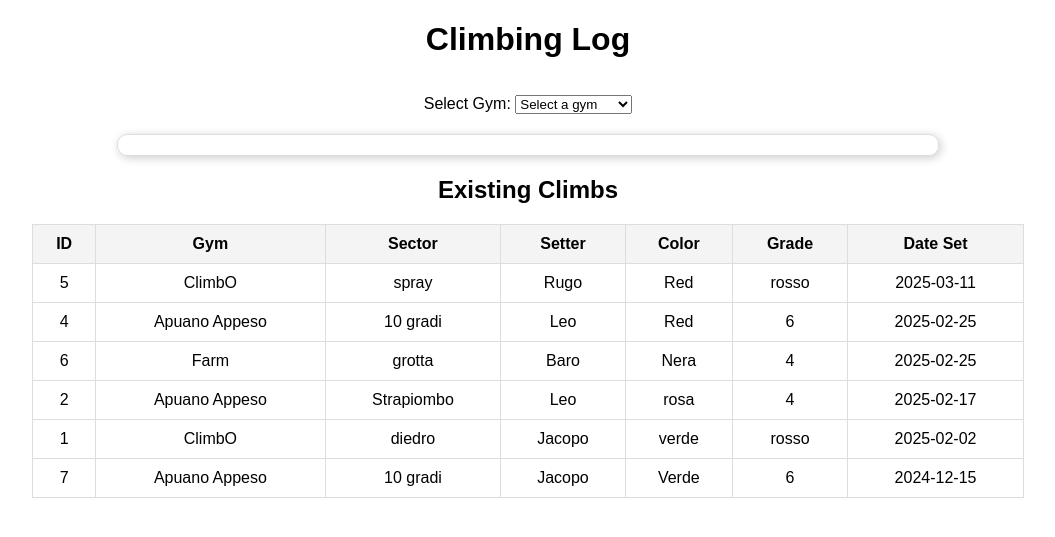
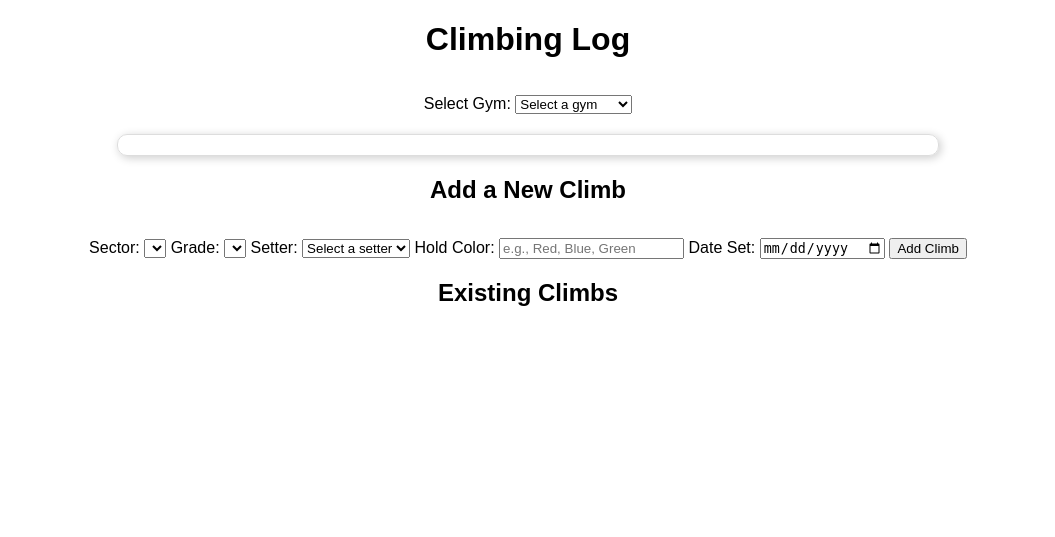
Before and after one commit to jacopomo/Setting_log, a Flask app: page / in a window 1280 px wide. Shown: the top 537 px of the page, without its empty margins (112-1167 px from the left). Run offline with Flask 3, Linux system fonts and the light colour scheme; data comes from the database, SQL or seed files in the repository; both versions use the stored data as it was after the commit; lists and menus that the app fills with data are empty.

Commit message:
Added sector lines and add climbs table

```diff
--- a/app.py
+++ b/app.py
@@ -3,22 +3,17 @@ import sqlite3
 
 app = Flask(__name__)
 
-# Function to establish a database connection
 def get_db_connection():
     conn = sqlite3.connect('climbing_gym.db')
-    conn.row_factory = sqlite3.Row  # Enables dictionary-like access to rows
+    conn.row_factory = sqlite3.Row
     return conn
 
 @app.route('/')
 def index():
-    """Render the main page with gyms and climbs."""
     conn = get_db_connection()
 
-    # Fetch gyms and setters for dropdowns
     gyms = conn.execute("SELECT id, name FROM gyms").fetchall()
     setters = conn.execute("SELECT id, name FROM setters").fetchall()
-
-    # Fetch all existing climbs with details
     climbs = conn.execute("""
         SELECT climbs.id, climbs.hold_color, grades.grade, climbs.date_set,
                sectors.name AS sector_name, gyms.name AS gym_name,
@@ -32,29 +27,60 @@ def index():
     """).fetchall()
 
     conn.close()
-
     return render_template('index.html', gyms=gyms, setters=setters, climbs=climbs)
 
-@app.route('/get_sectors/<int:gym_id>', methods=['GET'])
-def get_sectors(gym_id):
+@app.route('/get_sectors/<gym_name>', methods=['GET'])
+def get_sectors(gym_name):
     conn = get_db_connection()
-    sectors = conn.execute('''
-        SELECT id, name, center_x, center_y FROM sectors WHERE gym_id = ?
-    ''', (gym_id,)).fetchall()
+    cursor = conn.cursor()
+
+    cursor.execute("SELECT id FROM gyms WHERE name = ?", (gym_name,))
+    gym = cursor.fetchone()
+    if not gym:
+        return jsonify({'error': 'Gym not found'}), 404
+
+    gym_id = gym[0]
+    cursor.execute("SELECT id, name, center_x, center_y, boundary_points FROM sectors WHERE gym_id = ?", (gym_id,))
+    sectors = cursor.fetchall()
+
     conn.close()
 
-    # Convert result to list of dictionaries
-    sectors_list = [
-        {"id": s["id"], "name": s["name"], "center_x": s["center_x"], "center_y": s["center_y"]}
-        for s in sectors
-    ]
+    return jsonify({'sectors': [{'id': s[0], 'name': s[1], 'center_x': s[2], 'center_y': s[3], 'boundary_points': s[4]} for s in sectors]})
 
-    return jsonify({"sectors": sectors_list})
+@app.route('/get_gym_map/<gym_name>', methods=['GET'])
+def get_gym_map(gym_name):
+    conn = get_db_connection()
+    cursor = conn.cursor()
 
+    cursor.execute("SELECT map_location FROM gyms WHERE name = ?", (gym_name,))
+    result = cursor.fetchone()
+    conn.close()
+
+    if result and result[0]:
+        return jsonify({'map_url': result[0]})
+
+    return jsonify({'error': 'Gym not found'}), 404
+
+@app.route('/get_grades/<gym_name>', methods=['GET'])
+def get_grades(gym_name):
+    conn = get_db_connection()
+    cursor = conn.cursor()
+
+    cursor.execute("SELECT id FROM gyms WHERE name = ?", (gym_name,))
+    gym = cursor.fetchone()
+    if not gym:
+        return jsonify({'error': 'Gym not found'}), 404
+
+    gym_id = gym[0]
+    cursor.execute("SELECT grade FROM grades WHERE gym_id = ?", (gym_id,))
+    grades = cursor.fetchall()
+
+    conn.close()
+
+    return jsonify({'grades': [{'grade': g[0]} for g in grades]})
 
 @app.route('/get_climbs/<int:sector_id>', methods=['GET'])
 def get_climbs(sector_id):
-    """Fetches all climbs in a given sector."""
     conn = get_db_connection()
     climbs = conn.execute("""
         SELECT climbs.id, climbs.hold_color, grades.grade, climbs.date_set,
@@ -67,21 +93,85 @@ def get_climbs(sector_id):
     """, (sector_id,)).fetchall()
     conn.close()
 
-    # Convert to JSON format
     return jsonify({'climbs': [{'color': c['hold_color'], 'grade': c['grade'],
                                 'setter': c['setter'], 'date': c['date_set']}
                                for c in climbs]})
 
-@app.route('/get_gym_map/<int:gym_id>', methods=['GET'])
-def get_gym_map(gym_id):
-    """Fetches the map location for a given gym."""
+@app.route('/get_climbs_by_gym/<gym_name>', methods=['GET'])
+def get_climbs_by_gym(gym_name):
     conn = get_db_connection()
-    result = conn.execute("SELECT map_location FROM gyms WHERE id = ?", (gym_id,)).fetchone()
+    cursor = conn.cursor()
+
+    cursor.execute("SELECT id FROM gyms WHERE name = ?", (gym_name,))
+    gym = cursor.fetchone()
+    if not gym:
+        return jsonify({'error': 'Gym not found'}), 404
+
+    gym_id = gym[0]
+
+    climbs = cursor.execute("""
+        SELECT climbs.id, climbs.hold_color, grades.grade, climbs.date_set,
+               sectors.name AS sector_name, gyms.name AS gym_name,
+               setters.name AS setter_name
+        FROM climbs
+        JOIN sectors ON climbs.sector_id = sectors.id
+        JOIN gyms ON climbs.gym_id = gyms.id
+        JOIN setters ON climbs.setter_id = setters.id
+        JOIN grades ON climbs.grade_id = grades.id
+        WHERE climbs.gym_id = ?
+        ORDER BY climbs.date_set DESC;
+    """, (gym_id,)).fetchall()
+
     conn.close()
 
-    if result:
-        return jsonify({'map_url': result['map_location']})
-    return jsonify({'error': 'Gym not found'}), 404
+    return jsonify({'climbs': [
+        {'id': c['id'], 'hold_color': c['hold_color'], 'grade': c['grade'],
+         'date_set': c['date_set'], 'sector_name': c['sector_name'],
+         'gym_name': c['gym_name'], 'setter_name': c['setter_name']}
+        for c in climbs
+    ]})
+
+
+
+# ✅ Route to insert a new climb
+@app.route('/add_climb', methods=['POST'])
+def add_climb():
+    data = request.json
+    conn = get_db_connection()
+    cursor = conn.cursor()
+
+    # Get necessary IDs from database
+    cursor.execute("SELECT id FROM gyms WHERE name = ?", (data['gym'],))
+    gym_id = cursor.fetchone()[0]
+
+    cursor.execute("SELECT id FROM sectors WHERE name = ? AND gym_id = ?", (data['sector'], gym_id))
+    sector_id = cursor.fetchone()[0]
+
+    cursor.execute("SELECT id FROM grades WHERE grade = ? AND gym_id = ?", (data['grade'], gym_id))
+    grade_id = cursor.fetchone()[0]
+
+    cursor.execute("SELECT id FROM setters WHERE name = ?", (data['setter'],))
+    setter_id = cursor.fetchone()[0]
+
+    # Insert new climb
+    cursor.execute("""
+        INSERT INTO climbs (sector_id, gym_id, grade_id, setter_id, date_set, hold_color)
+        VALUES (?, ?, ?, ?, ?, ?);
+    """, (sector_id, gym_id, grade_id, setter_id, data['date'], data['color']))
+
+    conn.commit()
+    conn.close()
+    return jsonify({"message": "Climb added successfully!"}), 201
+
+# ✅ Route to delete a climb
+@app.route('/delete_climb/<int:climb_id>', methods=['DELETE'])
+def delete_climb(climb_id):
+    conn = get_db_connection()
+    cursor = conn.cursor()
+    cursor.execute("DELETE FROM climbs WHERE id = ?", (climb_id,))
+    conn.commit()
+    conn.close()
+    return jsonify({"message": "Climb deleted successfully!"}), 200
 
 if __name__ == '__main__':
     app.run(debug=True)
--- a/insert_data.py
+++ b/insert_data.py
@@ -28,8 +28,8 @@ def insert_data():
         "Apuano Appeso": [
             ("Diedro sx", 177, 105, "[(177,142), (177,60), (205,60)]"),
             ("10 gradi", 264, 64, "[(206,60),(350, 60)]"),
-            ("Strapiombo", 458, 124, "[(351,63), (425,124), (566,166)]"),
-            ("15 gradi", 596, 88, "[(567,166), (618,71)]"),
+            ("Strapiombo", 458, 124, "[(351,63), (425,124), (566,116)]"),
+            ("15 gradi", 596, 88, "[(567,116), (618,71)]"),
             ("Diedro dx", 652, 80, "[(619,71), (654,50), (657,118)]"),
             ("Placca", 660, 200, "[(657,119), (659,316)]")
         ],
--- a/templates/index.html
+++ b/templates/index.html
@@ -45,16 +45,13 @@
             white-space: nowrap;
         }
 
-        .sector-marker:hover::after {
-            content: attr(data-info);
-            position: absolute;
-            left: 100%;
-            background-color: rgba(0, 0, 0, 0.8);
-            color: white;
-            padding: 5px;
-            border-radius: 5px;
-            white-space: nowrap;
-            font-size: 12px;
+        .sector-line {
+            transition: stroke 0.2s ease-in-out, stroke-width 0.2s ease-in-out;
+        }
+
+        .sector-line:hover {
+            stroke: yellow !important;
+            stroke-width: 8px !important;
         }
 
         table {
@@ -77,92 +74,166 @@
     <script src="https://code.jquery.com/jquery-3.6.0.min.js"></script>
     <script>
         $(document).ready(function() {
-            function updateGymMap(gymId) {
-                $.get('/get_gym_map/' + gymId, function(response) {
+            $("#gym").change(function() {
+                let gymName = $(this).val();
+                console.log("Fetching data for gym:", gymName);
+
+                // 🗺️ Update the map and sectors
+                $.get(`/get_gym_map/${encodeURIComponent(gymName)}`, function(response) {
                     if (response.map_url) {
-                        $('#gym-map')
-                            .attr('src', response.map_url)
-                            .on('load', function () {
-                                console.log("Image fully loaded, now updating sectors.");
-                                updateSectors(gymId); // Call updateSectors only after the image loads
-                            })
-                            .show();
+                        $('#gym-map').attr('src', response.map_url).show();
+                        updateSectors(gymName);
                     } else {
+                        console.error("No map found for", gymName);
                         $('#gym-map').hide();
                     }
                 });
-            }
 
+                // 📌 Update sectors dropdown
+                updateSectorDropdown(gymName);
 
-            function updateSectors(gymId) {
-                $.get('/get_sectors/' + gymId, function(response) {
-                    console.log("Full Response from API:", response); // Debugging step
+                // 🎯 Update grades dropdown
+                updateGradesDropdown(gymName);
 
-                    if (!response.sectors || response.sectors.length === 0) {
-                        console.error("No sectors received for gym ID:", gymId);
-                        return;
-                    }
-
-                    $('.sector-marker').remove(); // Remove previous markers
+                // 📋 Update existing climbs table
+                updateClimbsTable(gymName);
+            });
+            function updateSectors(gymName) {
+                $.get('/get_sectors/' + encodeURIComponent(gymName), function(response) {
+                    $('.sector-marker').remove();
+                    $('.sector-boundary').remove();
+                    console.log("Sectors fetched:", response);
 
                     let img = $("#gym-map");
-                    let imgOffset = img.position(); // Get image position relative to container
+                    let imgOffset = img.position();
                     let imgWidth = img.width();
                     let imgHeight = img.height();
-                    let originalMapWidth = 819; // Update this with your actual map width
-                    let originalMapHeight = 460; // Update this with your actual map height
-
-                    console.log("Image Width:", imgWidth, "Image Height:", imgHeight);
-                    console.log("Image Offset Left:", imgOffset.left, "Image Offset Top:", imgOffset.top);
+                    let originalMapWidth = 819;
+                    let originalMapHeight = 460;
 
                     response.sectors.forEach(function(sector) {
-                        console.log("Sector Data:", sector); // Debugging step
-
-                        if (sector.center_x == null || sector.center_y == null) {
-                            console.error("Sector missing coordinates:", sector.name);
-                            return; // Skip this sector if coordinates are missing
+                        if (!sector.center_x || !sector.center_y || !sector.boundary_points) {
+                            return;
                         }
 
-                        // Scale coordinates based on actual image size
-                        let relativeX = (sector.center_x / originalMapWidth) * imgWidth;
-                        let relativeY = (sector.center_y / originalMapHeight) * imgHeight;
+                        let boundaryPoints = JSON.parse(sector.boundary_points.replace(/\(/g, "[").replace(/\)/g, "]"));
+                        let scaledPoints = boundaryPoints.map(point => ({
+                            x: (point[0] / originalMapWidth) * imgWidth + imgOffset.left,
+                            y: (point[1] / originalMapHeight) * imgHeight + imgOffset.top
+                        }));
 
-                        console.log(`Sector: ${sector.name}, X: ${sector.center_x}, Y: ${sector.center_y}`);
-                        console.log(`Scaled X: ${relativeX}, Scaled Y: ${relativeY}`);
+                        let sectorSVG = $("<div>").addClass("sector-boundary").css({
+                            position: "absolute",
+                            top: 0,
+                            left: 0,
+                            width: imgWidth + "px",
+                            height: imgHeight + "px",
+                            pointerEvents: "none"
+                        });
 
-                        $("#gym-map-container").append(`
-                            <div class="sector-marker"
-                                style="top: ${relativeY + imgOffset.top}px; left: ${relativeX + imgOffset.left}px;"
-                                data-sector="${sector.id}"
-                                data-info="Loading...">
-                                ${sector.name}
-                            </div>`);
+                        let sectorLines = `<svg width="${imgWidth}" height="${imgHeight}" style="position:absolute;top:0;left:0;">`;
+
+                        for (let i = 0; i < scaledPoints.length - 1; i++) {
+                            let p1 = scaledPoints[i];
+                            let p2 = scaledPoints[i + 1];
+
+                            sectorLines += `<line x1="${p1.x}" y1="${p1.y}" x2="${p2.x}" y2="${p2.y}"
+                                stroke="red" stroke-width="5" stroke-opacity="0.8"
+                                class="sector-line" data-sector="${sector.id}"/>`;
+                        }
+
+                        sectorLines += `</svg>`;
+                        sectorSVG.html(sectorLines);
+                        $("#gym-map-container").append(sectorSVG);
+
+                        let relativeX = (sector.center_x / originalMapWidth) * imgWidth + imgOffset.left;
+                        let relativeY = (sector.center_y / originalMapHeight) * imgHeight + imgOffset.top;
+
+                        let label = $(`<div class="sector-marker"
+                            style="top: ${relativeY}px; left: ${relativeX}px;"
+                            data-sector="${sector.id}"
+                            data-info="Loading...">${sector.name}</div>`);
+
+                        $("#gym-map-container").append(label);
                     });
                 });
             }
 
-
-            function updateSectorInfo(sectorId, marker) {
-                $.get('/get_climbs/' + sectorId, function(response) {
-                    let climbText = response.climbs.length > 0
-                        ? response.climbs.map(c => `${c.color} | ${c.grade} | ${c.setter} | ${c.date}`).join("\n")
-                        : "No climbs yet.";
-                    $(marker).attr('data-info', climbText);
+            function updateSectorDropdown(gymName) {
+                $.get(`/get_sectors/${encodeURIComponent(gymName)}`, function(response) {
+                    $("#sector-select").empty().append('<option value="" disabled selected>Select a sector</option>');
+                    response.sectors.forEach(sector => {
+                        $("#sector-select").append(`<option value="${sector.name}">${sector.name}</option>`);
+                    });
                 });
             }
 
-            $('#gym').change(function() {
-                let gymId = $(this).val();
-                if (gymId) {
-                    updateGymMap(gymId);
-                    updateSectors(gymId);
-                }
+            function updateGradesDropdown(gymName) {
+                $.get(`/get_grades/${encodeURIComponent(gymName)}`, function(response) {
+                    $("#grade-select").empty().append('<option value="" disabled selected>Select a grade</option>');
+                    response.grades.forEach(grade => {
+                        $("#grade-select").append(`<option value="${grade.grade}">${grade.grade}</option>`);
+                    });
+                });
+            }
+
+            function updateClimbsTable(gymName) {
+                $.get(`/get_climbs_by_gym/${encodeURIComponent(gymName)}`, function(response) {
+                    $("#climb-table tbody").empty();
+                    response.climbs.forEach(climb => {
+                        $("#climb-table tbody").append(`
+                            <tr>
+                                <td>${climb.id}</td>
+                                <td>${climb.gym_name}</td>
+                                <td>${climb.sector_name}</td>
+                                <td>${climb.setter_name}</td>
+                                <td>${climb.hold_color}</td>
+                                <td>${climb.grade}</td>
+                                <td>${climb.date_set}</td>
+                                <td><button onclick="deleteClimb(${climb.id})">❌ Delete</button></td>
+                            </tr>
+                        `);
+                    });
+                });
+            }
+
+            // ✅ Add Climb Form Submission
+            $("#add-climb-form").submit(function(event) {
+                event.preventDefault();
+                let climbData = {
+                    gym: $("#gym").val(),
+                    sector: $("#sector-select").val(),
+                    setter: $("#setter-select").val(),
+                    grade: $("#grade-select").val(),
+                    color: $("#color-input").val(),
+                    date: $("#date-input").val()
+                };
+
+                $.ajax({
+                    url: "/add_climb",
+                    type: "POST",
+                    contentType: "application/json",
+                    data: JSON.stringify(climbData),
+                    success: function(response) {
+                        alert(response.message);
+                        updateClimbsTable($("#gym").val()); // Refresh only the climbs table
+                    }
+                });
             });
 
-            $(document).on('mouseenter', '.sector-marker', function() {
-                let sectorId = $(this).data('sector');
-                updateSectorInfo(sectorId, this);
-            });
+            // ❌ Delete Climb Function
+            window.deleteClimb = function(climbId) {
+                if (confirm("Are you sure you want to delete this climb?")) {
+                    $.ajax({
+                        url: `/delete_climb/${climbId}`,
+                        type: "DELETE",
+                        success: function(response) {
+                            alert(response.message);
+                            updateClimbsTable($("#gym").val()); // Refresh only the climbs table
+                        }
+                    });
+                }
+            };
         });
     </script>
 </head>
@@ -174,7 +245,7 @@
     <select id="gym">
         <option value="" disabled selected>Select a gym</option>
         {% for gym in gyms %}
-            <option value="{{ gym.id }}">{{ gym.name }}</option>
+            <option value="{{ gym.name }}">{{ gym.name }}</option>
         {% endfor %}
     </select>
 
@@ -182,28 +253,33 @@
         <img id="gym-map" src="" alt="Gym Map">
     </div>
 
+    <h2>Add a New Climb</h2>
+    <form id="add-climb-form">
+        <label for="sector-select">Sector:</label>
+        <select id="sector-select" required></select>
+
+        <label for="grade-select">Grade:</label>
+        <select id="grade-select" required></select>
+
+        <label for="setter-select">Setter:</label>
+        <select id="setter-select" required>
+            <option value="" disabled selected>Select a setter</option>
+            {% for setter in setters %}
+                <option value="{{ setter.name }}">{{ setter.name }}</option>
+            {% endfor %}
+        </select>
+
+        <label for="color-input">Hold Color:</label>
+        <input type="text" id="color-input" required placeholder="e.g., Red, Blue, Green">
+
+        <label for="date-input">Date Set:</label>
+        <input type="date" id="date-input" required>
+
+        <button type="submit">Add Climb</button>
+    </form>
     <h2>Existing Climbs</h2>
-    <table>
-        <tr>
-            <th>ID</th>
-            <th>Gym</th>
-            <th>Sector</th>
-            <th>Setter</th>
-            <th>Color</th>
-            <th>Grade</th>
-            <th>Date Set</th>
-        </tr>
-        {% for climb in climbs %}
-        <tr>
-            <td>{{ climb.id }}</td>
-            <td>{{ climb.gym_name }}</td>
-            <td>{{ climb.sector_name }}</td>
-            <td>{{ climb.setter_name }}</td>
-            <td>{{ climb.hold_color }}</td>
-            <td>{{ climb.grade }}</td>
-            <td>{{ climb.date_set }}</td>
-        </tr>
-        {% endfor %}
+    <table border="1" id="climb-table">
+        <tbody></tbody>
     </table>
 
 </body>
```
Also changed, not shown: climbing_gym.db.
